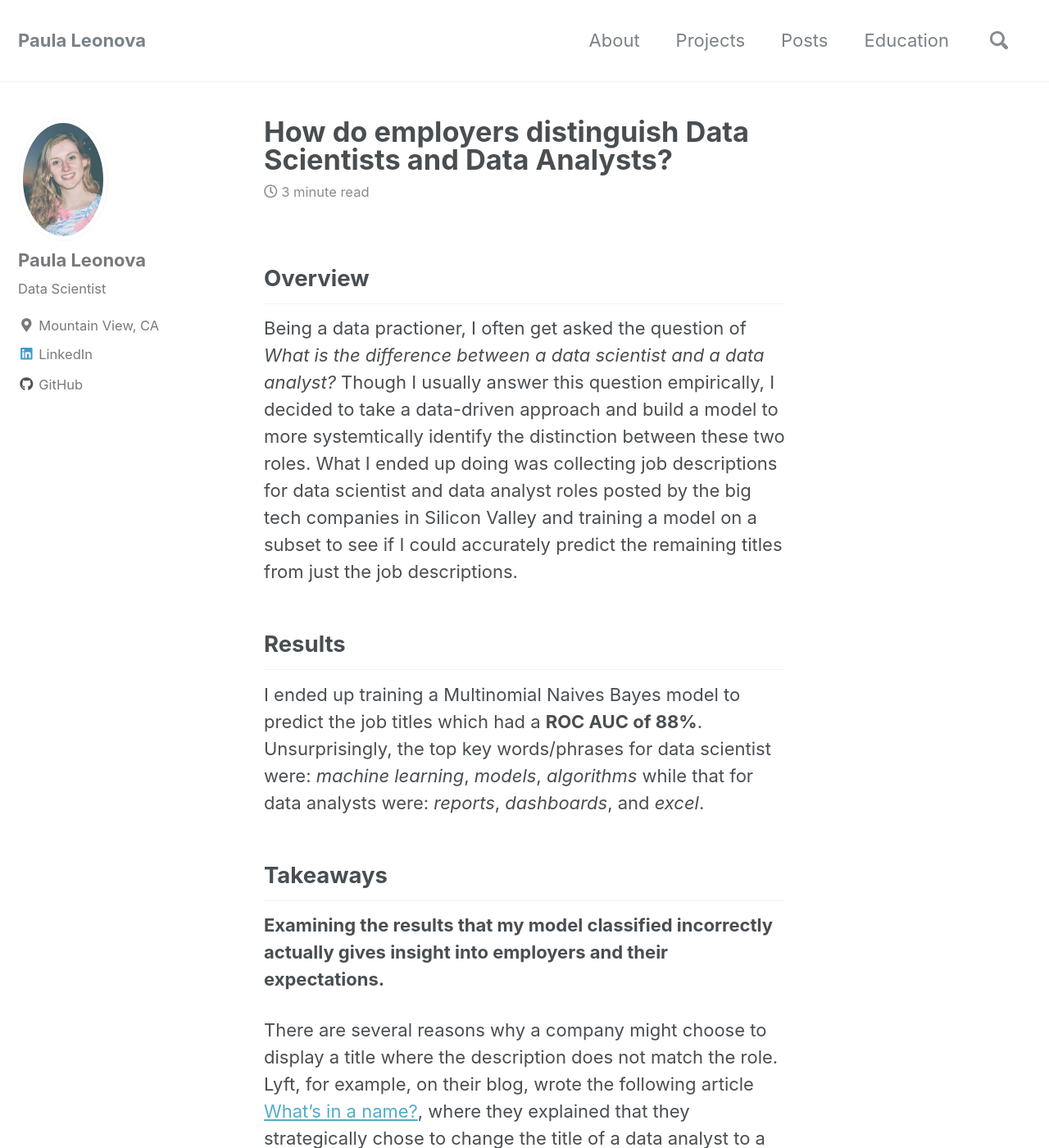
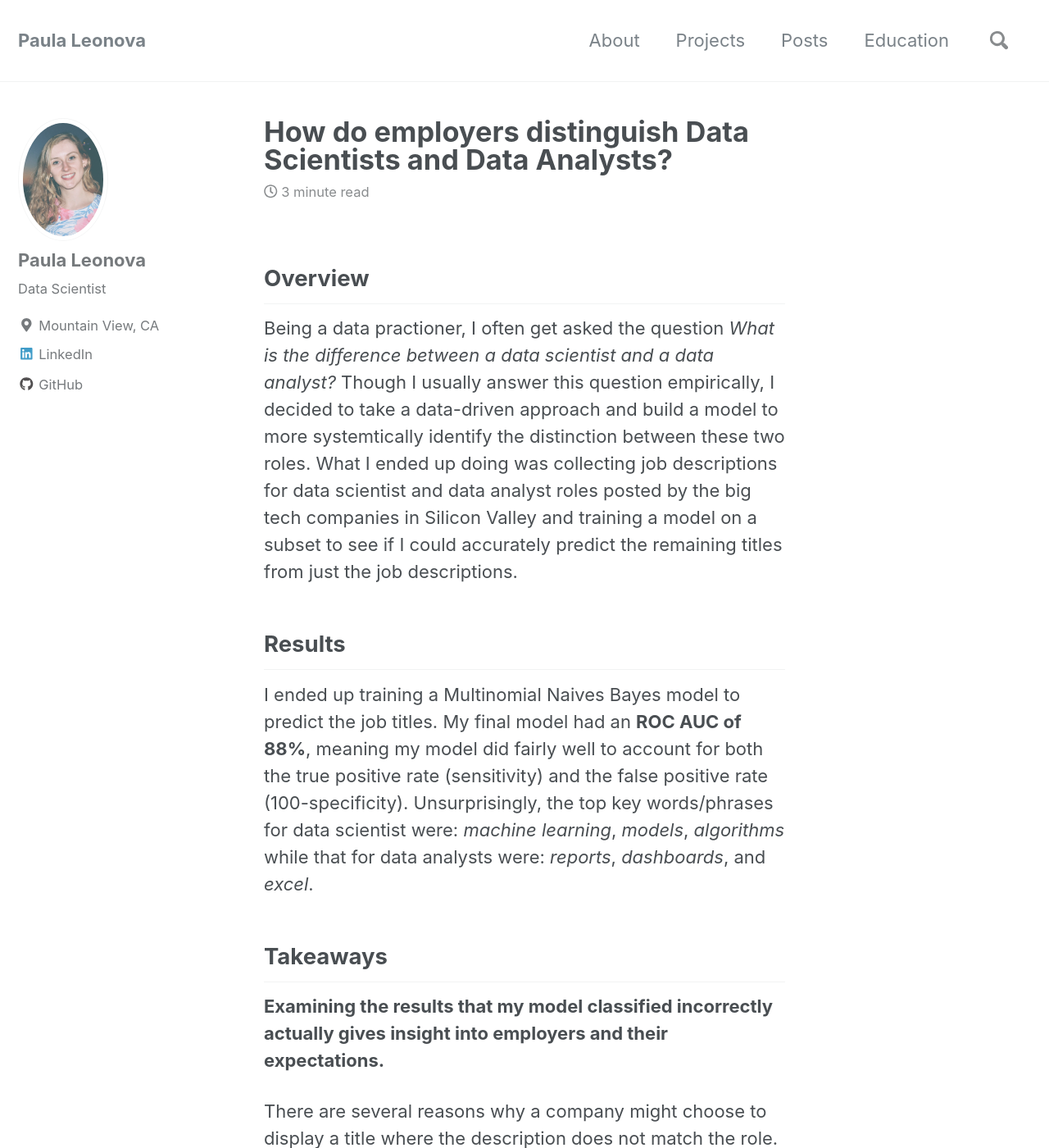
Before and after one commit to pleonova/pleonova.github.io, a Jekyll site: the page built from _posts/2018-08-21-jd-classification.md, in a window 1280 px wide and 1400 px high. Shown: the whole window at 82% size. Built offline with Jekyll 4.4.1, drawn with Linux system fonts in a browser that asks for light colours; nearby versions of some CDN libraries.

Commit message:
Add more detail to Results section

```diff
--- a/_posts/2018-08-21-jd-classification.md
+++ b/_posts/2018-08-21-jd-classification.md
@@ -7,10 +7,10 @@
 ---
 
 ## Overview
-Being a data practioner, I often get asked the question of *What is the difference between a data scientist and a data analyst?* Though I usually answer this question empirically, I decided to take a data-driven approach and build a model to more systemtically identify the distinction between these two roles. What I ended up doing was collecting job descriptions for data scientist and data analyst roles posted by the big tech companies in Silicon Valley and training a model on a subset to see if I could accurately predict the remaining titles from just the job descriptions.
+Being a data practioner, I often get asked the question *What is the difference between a data scientist and a data analyst?* Though I usually answer this question empirically, I decided to take a data-driven approach and build a model to more systemtically identify the distinction between these two roles. What I ended up doing was collecting job descriptions for data scientist and data analyst roles posted by the big tech companies in Silicon Valley and training a model on a subset to see if I could accurately predict the remaining titles from just the job descriptions.
 
 ## Results
-I ended up training a Multinomial Naives Bayes model to predict the job titles which had a **ROC AUC of 88%**. Unsurprisingly, the top key words/phrases for data scientist were: *machine learning*, *models*, *algorithms* while that for data analysts were: *reports*, *dashboards*, and *excel*.
+I ended up training a Multinomial Naives Bayes model to predict the job titles. My final model had an **ROC AUC of 88%**, meaning my model did fairly well to account for both the true positive rate (sensitivity) and the false positive rate (100-specificity). Unsurprisingly, the top key words/phrases for data scientist were: *machine learning*, *models*, *algorithms* while that for data analysts were: *reports*, *dashboards*, and *excel*.
 
 ## Takeaways
 **Examining the results that my model classified incorrectly actually gives insight into employers and their expectations.**
```
